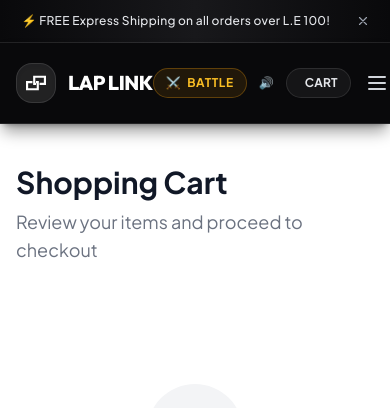
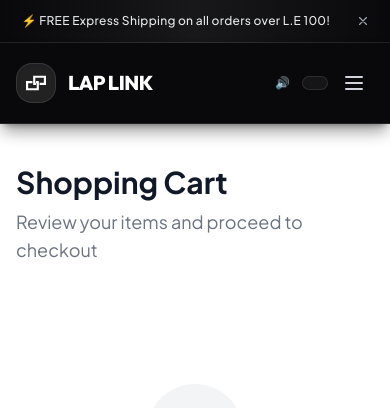
Before and after one commit to OmarAli4/laplink, a Django app: page /en/cart/ in a window 390 px wide. Shown: the top 408 px of the page. Run offline with Django 5.2, Linux system fonts and the light colour scheme; data that the repository does not hold is empty; parts of the project's set-up code (start-up, migrations or seed data) failed here and were passed over; some libraries are stand-ins or nearby versions.

Commit message:
Fix mobile navbar overflow

```diff
--- a/shop/templates/shop/partials/navbar.html
+++ b/shop/templates/shop/partials/navbar.html
@@ -158,7 +158,7 @@
 
                 <!-- ⚔️ Product Battle Arena Trigger Button -->
                 <a href="{% url 'shop:product_battle' %}"
-                   class="flex items-center gap-1.5 px-3 py-1.5 rounded-full bg-amber-500/10 hover:bg-amber-500/20 border border-amber-500/30 text-amber-400 text-xs font-bold uppercase tracking-wider transition-colors"
+                   class="hidden sm:flex items-center gap-1.5 px-3 py-1.5 rounded-full bg-amber-500/10 hover:bg-amber-500/20 border border-amber-500/30 text-amber-400 text-xs font-bold uppercase tracking-wider transition-colors"
                    title="Compare Product Specs Head-to-Head">
                     <span>⚔️</span>
                     <span>{% trans "Battle" %}</span>
@@ -191,7 +191,7 @@
                     <svg class="w-4.5 h-4.5 text-gray-300 group-hover:text-white transition-colors" fill="none" stroke="currentColor" viewBox="0 0 24 24">
                         <path stroke-linecap="round" stroke-linejoin="round" stroke-width="1.8" d="M3 3h2l.4 2M7 13h10l4-8H5.4M7 13L5.4 5M7 13l-2.293 2.293c-.63.63-.184 1.707.707 1.707H17m0 0a2 2 0 100 4 2 2 0 000-4zm-8 2a2 2 0 100 4 2 2 0 000-4z" />
                     </svg>
-                    <span class="text-gray-200 group-hover:text-white text-xs font-bold tracking-wide uppercase transition-colors">
+                    <span class="hidden sm:inline-block text-gray-200 group-hover:text-white text-xs font-bold tracking-wide uppercase transition-colors">
                         {% trans "Cart" %}
                     </span>
                     <span id="cart-counter"
```
